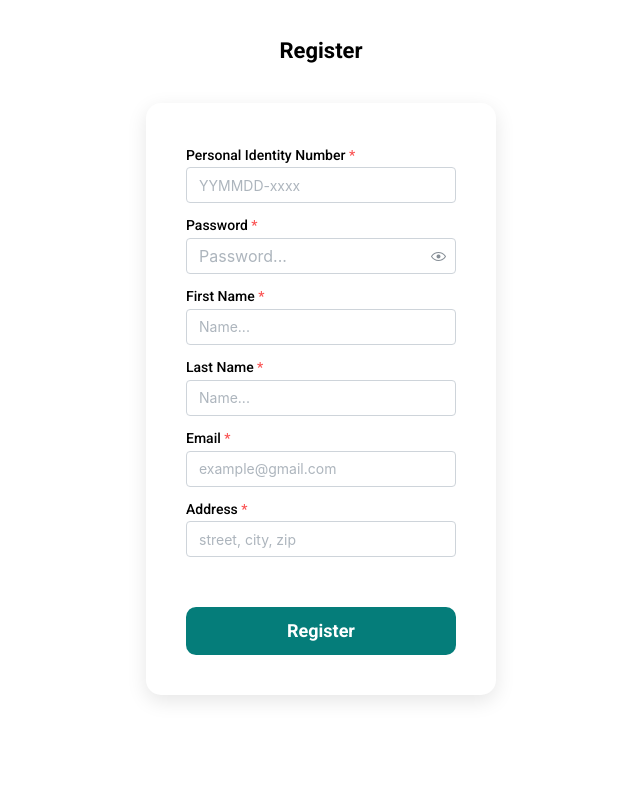
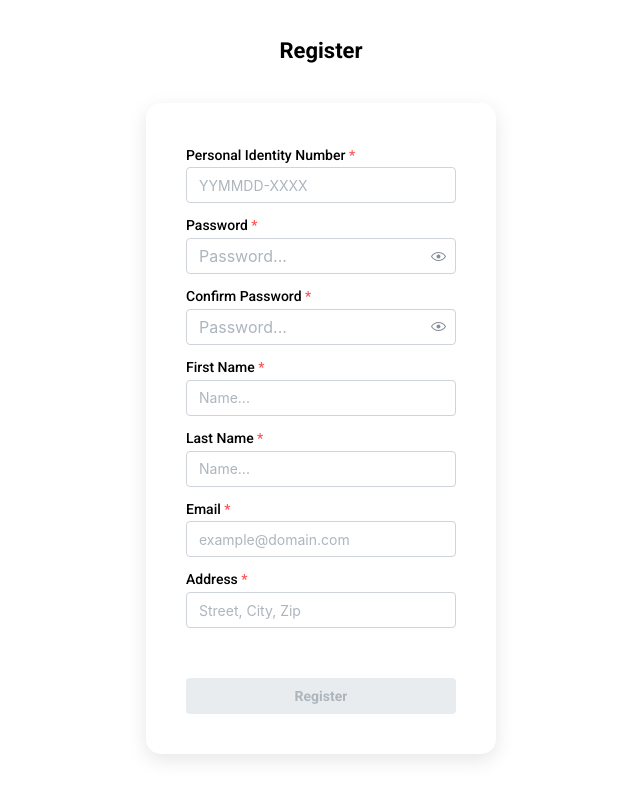
Before and after one commit to Aeezin/LAATAHealthCareAB, a React (Vite) app in the folder medical-app-client/: page /register in a window 1280 px wide. Shown: the top 798 px of the page, without its empty margins (319-959 px from the left). Built offline with nearby package versions, Linux system fonts and the light colour scheme.

Commit message:
Refactor registration form to enhance validation and user experience with popovers for input fields

```diff
--- a/medical-app-client/src/components/Register.jsx
+++ b/medical-app-client/src/components/Register.jsx
@@ -4,7 +4,8 @@ import axios from "axios";
 import { useAuth } from "../hooks/useAuth";
 import { useNavigate } from "react-router-dom";
 import { IconX, IconCheck } from "@tabler/icons-react";
-import { PasswordInput, Progress, Text, Popover, Box, Stack, TextInput } from "@mantine/core";
+import { PasswordInput, Progress, Text, Popover, Box, Stack, TextInput, Button } from "@mantine/core";
+import { useDisclosure } from "@mantine/hooks";
 import PropTypes from "prop-types";
 
 const REGISTER_URL = "http://localhost:5256/api/Auth/register";
@@ -14,24 +15,8 @@ const RegisterContainer = styled(Stack)`
   align-items: center;
 `;
 
-const RegisterButton = styled.button`
-  cursor: pointer;
-  padding: 10px 30px;
-  background-color: #057d7a;
-  border-radius: 10px;
-  font-size: 18px;
-  font-weight: 600;
-  color: #fff;
+const RegisterButton = styled(Button)`
   margin-top: 40px;
-  transition: background-color 0.3s ease, transform 0.2s ease, box-shadow 0.2s ease;
-  text-align: center;
-  border: none;
-
-  &:hover {
-    background-color: #2fadaa;
-    transform: translateY(-3px);
-    box-shadow: 0px 4px 10px rgba(0, 0, 0, 0.15);
-  }
 `;
 
 const Title = styled.h2`
@@ -49,7 +34,14 @@ const FormWrapper = styled.form`
   gap: 10px;
 `;
 
-function PasswordRequirement({ meets, label }) {
+const requirements = [
+  { re: /[0-9]/, label: "Includes number" },
+  { re: /[a-z]/, label: "Includes lowercase letter" },
+  { re: /[A-Z]/, label: "Includes uppercase letter" },
+  { re: /[$&+,:;=?@#|'<>.^*()%!-]/, label: "Includes special symbol" },
+];
+
+function FieldRequirement({ meets, label }) {
   return (
     <Text component="div" c={meets ? "teal" : "red"} style={{ display: "flex", alignItems: "center", paddingBottom: "15px" }} mt={7} size="sm">
       {meets ? <IconCheck size={14} /> : <IconX size={14} />}
@@ -57,35 +49,28 @@ function PasswordRequirement({ meets, label }) {
     </Text>
   );
 }
-PasswordRequirement.propTypes = {
+
+FieldRequirement.propTypes = {
   meets: PropTypes.bool.isRequired,
   label: PropTypes.string.isRequired,
 };
 
-const requirements = [
-  { re: /[0-9]/, label: "Includes number" },
-  { re: /[a-z]/, label: "Includes lowercase letter" },
-  { re: /[A-Z]/, label: "Includes uppercase letter" },
-  { re: /[$&+,:;=?@#|'<>.^*()%!-]/, label: "Includes special symbol" },
-];
-
-function getStrength(password) {
-  let multiplier = password.length > 5 ? 0 : 1;
-
-  requirements.forEach((requirement) => {
-    if (!requirement.re.test(password)) {
-      multiplier += 1;
-    }
-  });
-
-  return Math.max(100 - (100 / (requirements.length + 1)) * multiplier, 10);
-}
-
 function Register() {
   const { setAuthState } = useAuth();
   const navigate = useNavigate();
-  const [popoverOpened, setPopoverOpened] = useState(false);
+  const [passwordPopoverOpened, setPasswordPopoverOpened] = useState(false);
+  const [confirmPasswordPopoverOpened, setConfirmPasswordPopoverOpened] = useState(false);
+  const [emailPopoverOpened, setEmailPopoverOpened] = useState(false);
+  const [addressPopoverOpened, setAddressPopoverOpened] = useState(false);
+  const [firstNamePopoverOpened, setFirstNamePopoverOpened] = useState(false);
+  const [lastNamePopoverOpened, setLastNamePopoverOpened] = useState(false);
+  const [personalIdPopoverOpened, setPersonalIdPopoverOpened] = useState(false);
+
+  const [confirmPassword, setConfirmPassword] = useState("");
+
+  const [visible, { toggle }] = useDisclosure(false);
   const [error, setError] = useState("");
+  const [validationErrors, setValidationErrors] = useState({});
 
   const [credentials, setCredentials] = useState({
     personalIdentityNumber: "",
@@ -96,17 +81,87 @@ function Register() {
     address: "",
   });
 
-  const checks = requirements.map((requirement, index) => <PasswordRequirement key={index} label={requirement.label} meets={requirement.re.test(credentials.password)} />);
+  const checks = requirements.map((requirement, index) => (
+    <FieldRequirement key={index} label={requirement.label} meets={requirement.re.test(credentials.password)} />
+  ));
 
   const strength = getStrength(credentials.password);
+  const match = getMatch(confirmPassword, credentials.password);
   const color = strength === 100 ? "teal" : strength > 50 ? "yellow" : "red";
+
+  const allFieldsFilled =
+    credentials.personalIdentityNumber.trim() !== "" &&
+    credentials.password.trim() !== "" &&
+    confirmPassword.trim() !== "" &&
+    credentials.firstName.trim() !== "" &&
+    credentials.lastName.trim() !== "" &&
+    credentials.email.trim() !== "" &&
+    credentials.address.trim() !== "";
+
+  const isFormValid = allFieldsFilled && strength === 100 && match;
 
   const handleInputChange = (e) => {
     setCredentials((prev) => ({ ...prev, [e.target.name]: e.target.value }));
+    // Clear validation error for this field when user starts typing
+    if (validationErrors[e.target.name]) {
+      setValidationErrors((prev) => ({ ...prev, [e.target.name]: "" }));
+    }
+  };
+
+  const handleConfirmPasswordChange = (e) => {
+    setConfirmPassword(e.target.value);
+    // Clear validation error when user starts typing
+    if (validationErrors.confirmPassword) {
+      setValidationErrors((prev) => ({ ...prev, confirmPassword: "" }));
+    }
+  };
+
+  const validateForm = () => {
+    const errors = {};
+
+    if (!validatePersonalIdentityNumber(credentials.personalIdentityNumber)) {
+      errors.personalIdentityNumber = "Invalid format. Use YYMMDD-XXXX";
+    }
+
+    if (!validateEmail(credentials.email)) {
+      errors.email = "Invalid email address";
+    }
+
+    if (!validateAddress(credentials.address)) {
+      errors.address = "Please provide street, city, and zip code (comma separated)";
+    }
+
+    if (credentials.firstName.trim().length < 2) {
+      errors.firstName = "First name must be at least 2 characters";
+    }
+
+    if (credentials.lastName.trim().length < 2) {
+      errors.lastName = "Last name must be at least 2 characters";
+    }
+
+    if (strength !== 100) {
+      errors.password = "Password does not meet all requirements";
+    }
+
+    if (!match) {
+      errors.confirmPassword = "Passwords do not match";
+    }
+
+    setValidationErrors(errors);
+    return Object.keys(errors).length === 0;
   };
 
   const handleRegistration = async (e) => {
     e.preventDefault();
+
+    // Clear previous errors
+    setError("");
+
+    // Validate form
+    if (!validateForm()) {
+      setError("Please fix the errors below");
+      return;
+    }
 
     try {
       const response = await axios.post(REGISTER_URL, credentials, {
@@ -129,13 +184,12 @@ function Register() {
         navigate("/admin/dashboard", { replace: true });
       } else if (roles.includes("Patient")) {
         navigate("/patient/dashboard", { replace: true });
-      }
-       else if (roles.includes("Caregiver")) {
+      } else if (roles.includes("Caregiver")) {
         navigate("/caregiver/dashboard", { replace: true });
       }
     } catch (error) {
-      console.error("Login failed:", error.response || error);
-      setError("Invalid login details. Please try again.");
+      console.error("Registration failed:", error.response || error);
+      setError(error.response?.data?.message || "Registration failed. Please try again.");
     }
   };
 
@@ -143,30 +197,200 @@ function Register() {
     <RegisterContainer>
       <Title>Register</Title>
       {error && <p style={{ color: "red" }}>{error}</p>}
-      <FormWrapper onSubmit={handleRegistration} aria-label="Login form">
-        <TextInput label="Personal Identity Number" name="personalIdentityNumber" placeholder="YYMMDD-xxxx" required value={credentials.personalIdentityNumber} onChange={handleInputChange} />
+      <FormWrapper onSubmit={handleRegistration} aria-label="Register form">
+        <Popover opened={personalIdPopoverOpened} position="bottom" width="target" transitionProps={{ transition: "pop" }}>
+          <Popover.Target>
+            <div onFocusCapture={() => setPersonalIdPopoverOpened(true)} onBlurCapture={() => setPersonalIdPopoverOpened(false)}>
+              <TextInput
+                label="Personal Identity Number"
+                name="personalIdentityNumber"
+                placeholder="YYMMDD-XXXX"
+                required
+                value={credentials.personalIdentityNumber}
+                onChange={handleInputChange}
+                error={validationErrors.personalIdentityNumber}
+              />{" "}
+            </div>
+          </Popover.Target>
+          <Popover.Dropdown>
+            <FieldRequirement
+              label="Valid personal identity number format: YYMMDD-xxxx"
+              meets={validatePersonalIdentityNumber(credentials.personalIdentityNumber) === true}
+            />
+          </Popover.Dropdown>
+        </Popover>
 
-        <Popover opened={popoverOpened} position="bottom" width="target" transitionProps={{ transition: "pop" }}>
+        <Popover opened={passwordPopoverOpened} position="bottom" width="target" transitionProps={{ transition: "pop" }}>
           <Popover.Target>
-            <div onFocusCapture={() => setPopoverOpened(true)} onBlurCapture={() => setPopoverOpened(false)}>
-              <PasswordInput withAsterisk label="Password" name="password" placeholder="Password..." value={credentials.password} onChange={handleInputChange} />
+            <div onFocusCapture={() => setPasswordPopoverOpened(true)} onBlurCapture={() => setPasswordPopoverOpened(false)}>
+              <PasswordInput
+                withAsterisk
+                label="Password"
+                name="password"
+                placeholder="Password..."
+                value={credentials.password}
+                onChange={handleInputChange}
+                visible={visible}
+                onVisibilityChange={toggle}
+                error={validationErrors.password}
+              />
             </div>
           </Popover.Target>
           <Popover.Dropdown>
             <Progress color={color} value={strength} size={5} mb="xs" />
-            <PasswordRequirement label="Includes at least 8 characters" meets={credentials.password.length > 7} />
+            <FieldRequirement label="Includes at least 8 characters" meets={credentials.password.length > 7} />
             {checks}
           </Popover.Dropdown>
         </Popover>
-        <TextInput label="First Name" name="firstName" placeholder="Name..." required value={credentials.firstName} onChange={handleInputChange} />
-        <TextInput label="Last Name" name="lastName" placeholder="Name..." required value={credentials.lastName} onChange={handleInputChange} />
-        <TextInput label="Email" name="email" placeholder="example@gmail.com" required value={credentials.email} onChange={handleInputChange} />
-        <TextInput label="Address" name="address" placeholder="street, city, zip" required value={credentials.address} onChange={handleInputChange} />
 
-        <RegisterButton type="submit">Register</RegisterButton>
+        <Popover opened={confirmPasswordPopoverOpened} position="bottom" width="target" transitionProps={{ transition: "pop" }}>
+          <Popover.Target>
+            <div onFocusCapture={() => setConfirmPasswordPopoverOpened(true)} onBlurCapture={() => setConfirmPasswordPopoverOpened(false)}>
+              <PasswordInput
+                withAsterisk
+                label="Confirm Password"
+                placeholder="Password..."
+                value={confirmPassword}
+                onChange={handleConfirmPasswordChange}
+                visible={visible}
+                onVisibilityChange={toggle}
+                error={validationErrors.confirmPassword}
+              />
+            </div>
+          </Popover.Target>
+          <Popover.Dropdown>
+            <FieldRequirement label="Passwords match" meets={match} />
+          </Popover.Dropdown>
+        </Popover>
+
+        <Popover opened={firstNamePopoverOpened} position="bottom" width="target" transitionProps={{ transition: "pop" }}>
+          <Popover.Target>
+            <div onFocusCapture={() => setFirstNamePopoverOpened(true)} onBlurCapture={() => setFirstNamePopoverOpened(false)}>
+              <TextInput
+                label="First Name"
+                name="firstName"
+                placeholder="Name..."
+                required
+                value={credentials.firstName}
+                onChange={handleInputChange}
+                error={validationErrors.firstName}
+              />
+            </div>
+          </Popover.Target>
+          <Popover.Dropdown>
+            <FieldRequirement label="First name is not empty" meets={validateName(credentials.firstName) === true} />
+          </Popover.Dropdown>
+        </Popover>
+
+        <Popover opened={lastNamePopoverOpened} position="bottom" width="target" transitionProps={{ transition: "pop" }}>
+          <Popover.Target>
+            <div onFocusCapture={() => setLastNamePopoverOpened(true)} onBlurCapture={() => setLastNamePopoverOpened(false)}>
+              <TextInput
+                label="Last Name"
+                name="lastName"
+                placeholder="Name..."
+                required
+                value={credentials.lastName}
+                onChange={handleInputChange}
+                error={validationErrors.lastName}
+              />
+            </div>
+          </Popover.Target>
+          <Popover.Dropdown>
+            <FieldRequirement label="Last name is not empty" meets={validateName(credentials.lastName) === true} />
+          </Popover.Dropdown>
+        </Popover>
+
+        <Popover opened={emailPopoverOpened} position="bottom" width="target" transitionProps={{ transition: "pop" }}>
+          <Popover.Target>
+            <div onFocusCapture={() => setEmailPopoverOpened(true)} onBlurCapture={() => setEmailPopoverOpened(false)}>
+              <TextInput
+                label="Email"
+                name="email"
+                type="email"
+                placeholder="example@domain.com"
+                required
+                value={credentials.email}
+                onChange={handleInputChange}
+                error={validationErrors.email}
+              />
+            </div>
+          </Popover.Target>
+          <Popover.Dropdown>
+            <FieldRequirement label="Valid email address format" meets={validateEmail(credentials.email) === true} />
+          </Popover.Dropdown>
+        </Popover>
+
+        <Popover opened={addressPopoverOpened} position="bottom" width="target" transitionProps={{ transition: "pop" }}>
+          <Popover.Target>
+            <div onFocusCapture={() => setAddressPopoverOpened(true)} onBlurCapture={() => setAddressPopoverOpened(false)}>
+              <TextInput
+                label="Address"
+                name="address"
+                placeholder="Street, City, Zip"
+                required
+                value={credentials.address}
+                onChange={handleInputChange}
+                error={validationErrors.address}
+              />
+            </div>
+          </Popover.Target>
+          <Popover.Dropdown>
+            <FieldRequirement label="Valid address format: Street name + number, postal code, and city"  meets={validateAddress(credentials.address) === true} />
+          </Popover.Dropdown>
+        </Popover>
+        <RegisterButton disabled={!isFormValid} type="submit">
+          Register
+        </RegisterButton>
       </FormWrapper>
     </RegisterContainer>
   );
 }
 
+// Validation helper functions
+
+const validatePersonalIdentityNumber = (pin) => {
+  // Swedish format: YYMMDD-XXXX (10 digits total, with dash)
+  const regex = /^\d{6}-\d{4}$/;
+  return regex.test(pin);
+};
+
+function getStrength(password) {
+  let multiplier = password.length > 5 ? 0 : 1;
+
+  requirements.forEach((requirement) => {
+    if (!requirement.re.test(password)) {
+      multiplier += 1;
+    }
+  });
+
+  return Math.max(100 - (100 / (requirements.length + 1)) * multiplier, 10);
+}
+
+function getMatch(confirmPassword, password) {
+  return confirmPassword === password;
+}
+
+const validateName = (name) => {
+  return name.trim().length >= 1;
+};
+
+const validateEmail = (email) => {
+  // Standard email validation
+  const regex = /^[^\s@]+@[^\s@]+\.[^\s@]+$/;
+  return regex.test(email);
+};
+
+const validateAddress = (address) => {
+  // Basic validation: street, postal code, and city (comma separated)
+  const parts = address.split(",").map((part) => part.trim());
+
+  return (
+    parts.length >= 3 && // at least street, postal code, city
+    parts.every((part) => part.length > 0) && // no empty parts
+    /^[A-Za-zÅÄÖåäö\s]+ \d+$/.test(parts[0]) && // street name followed by number
+    /^\d{3}\s?\d{2}$/.test(parts[1]) // Swedish postal code
+  );
+};
+
 export default Register;
```
